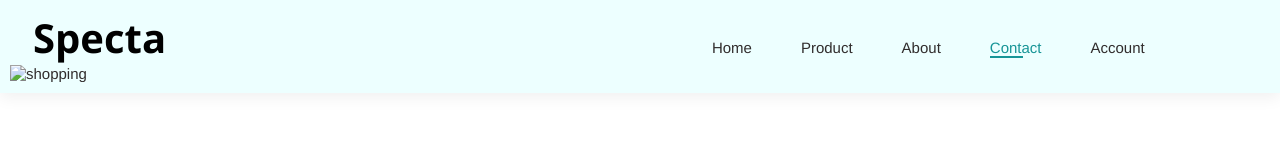
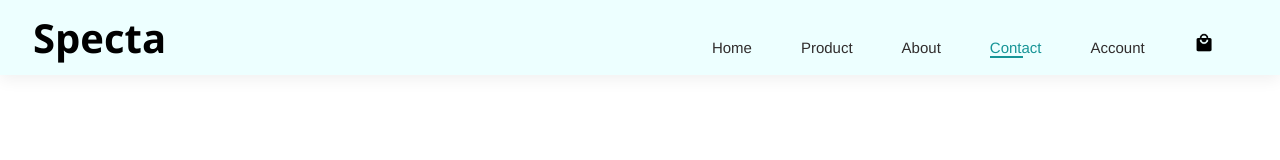
Before and after one commit to aakash2666/my, a plain HTML site: page contact.html in a window 1280 px wide. Drawn offline with Linux system fonts and the light colour scheme.

Commit message:
contact.html

```diff
--- a/contact.html
+++ b/contact.html
@@ -13,7 +13,7 @@
                 <li><a class="a" href="about.html">About</a></li>
                 <li><a class="contact" href="contact.html">Contact</a></li>
                 <li><a class="a" href="account.html">Account</a></li>
-                <li><a class="a" href="card.html"><img class="shop" src="images/shopping_icon_135196.png"  alt="shopping"></a></li>
+                <li><a class="a" href="card.html"><img class="shop" src="shopping_icon_135196.png"  alt="shopping"></a></li>
             </ul>
         </div>
     </body>
```
